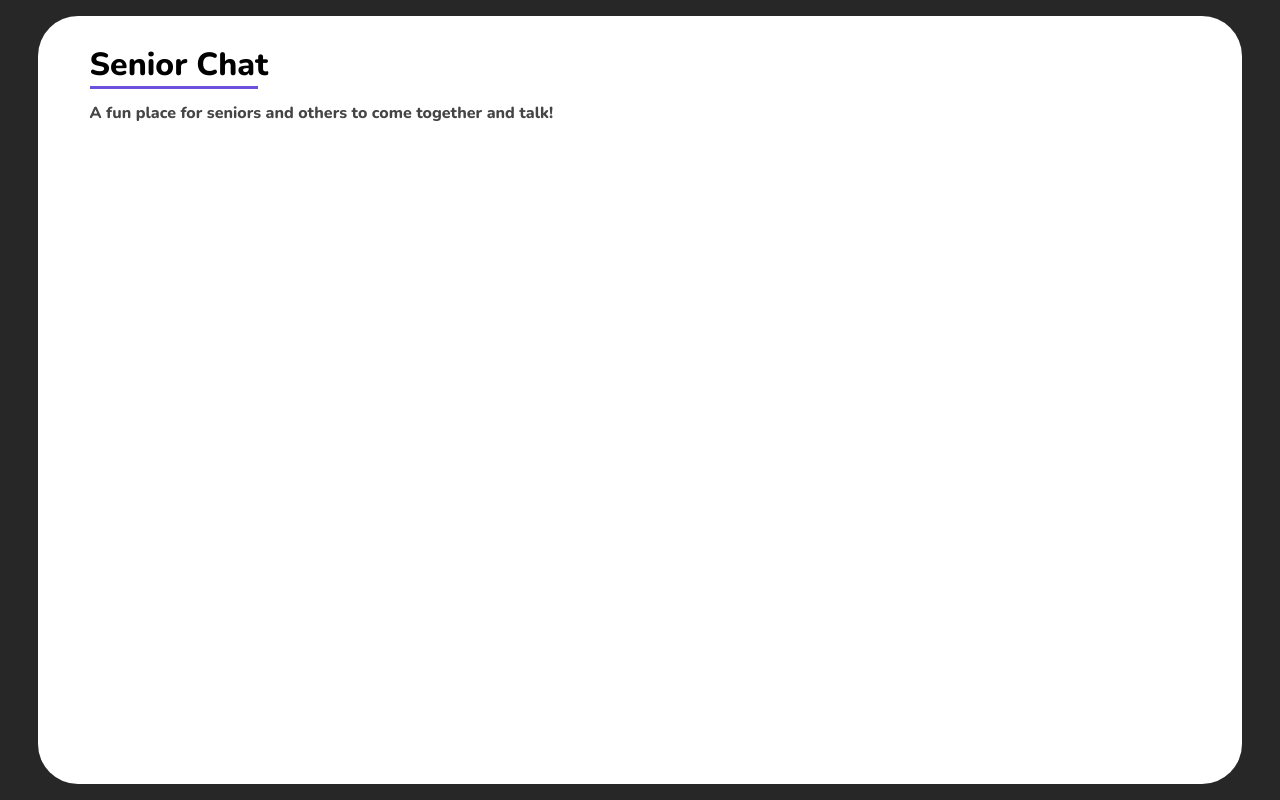
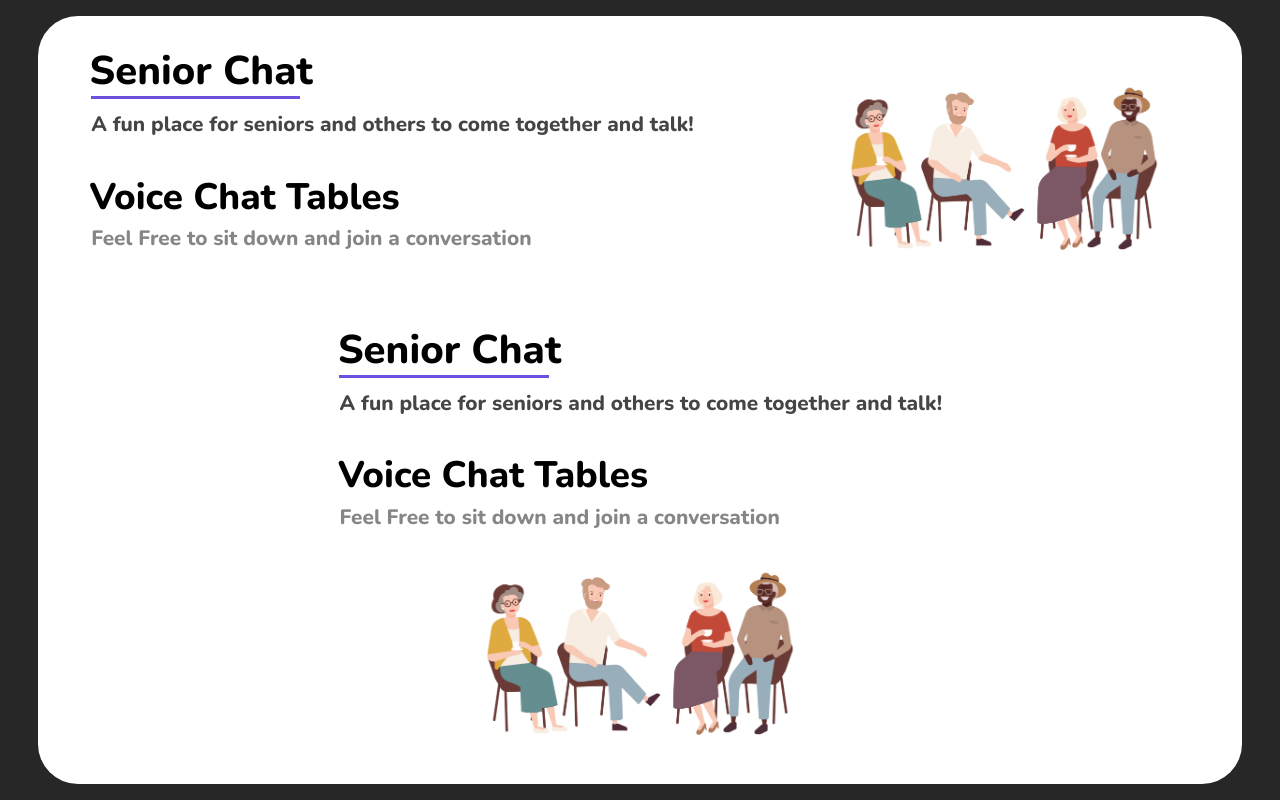
Before and after one commit to Avi-Agarwal/senior-chat, a React (Create React App) app: page / in a window 1280 px wide. Built offline with nearby package versions, Linux system fonts and the light colour scheme; the HTML template or start-up script is replaced by a standard one.

Commit message:
Asthetics

```diff
--- a/src/App.css
+++ b/src/App.css
@@ -41,14 +41,29 @@
 .appWrapper {
   height: 96vh;
   width: 94vw;
-  max-width: 1793px;
-  max-height: 1023px;
+  overflow-y: auto;
+  /*max-width: 1793px;*/
+  /*max-height: 1023px;*/
   border-radius: 40px;
   background-color: white;
   display: flex;
   flex-direction: column;
   justify-content: flex-start;
   align-items: flex-start;
+}
+
+.headerWrapper {
+  display: flex;
+  flex-direction: row;
+  align-items: flex-start;
+  justify-content: space-between;
+}
+
+.bodyWrapper {
+  display: flex;
+  flex-direction: column;
+  align-items: center;
+  justify-content: flex-start;
 }
 
 @keyframes App-logo-spin {
--- a/src/Theme.js
+++ b/src/Theme.js
@@ -27,18 +27,31 @@ const theme = createMuiTheme({
 		fontFamily: 'Nunito',
 		h1: {
 			color: 'black',
-			fontSize: '2rem',
+			fontSize: '2.5rem',
 			fontWeight: 900,
 			textAlign: 'left'
-			// textDecoration: 'underline .2rem solid #6D50DE'
-			// borderBottom: '.2rem solid #6D50DE '
 		},
-		h2:  {
+		h2: {
+			color: 'black',
+			fontSize: '2.3rem',
+			fontWeight: 900,
+			textAlign: 'left'
+		},
+		subtitle1:  {
 			color: '#454545',
-			fontSize: '1rem',
+			fontSize: '1.3rem',
 			fontWeight: 750,
 			textAlign: 'left',
-			paddingTop: '.5rem'
+			paddingTop: '0rem',
+			paddingLeft: '0.1rem'
+		},
+		subtitle2:  {
+			color: '#868686',
+			fontSize: '1.3rem',
+			fontWeight: 750,
+			textAlign: 'left',
+			paddingTop: '0.2rem',
+			paddingLeft: '0.1rem'
 		}
 	}
 });
--- /dev/null
+++ b/src/components/Introducton.js
@@ -0,0 +1,50 @@
+import React from 'react';
+import Box from '@material-ui/core/Box';
+import Typography from '@material-ui/core/Typography';
+import makeStyles from '@material-ui/core/styles/makeStyles';
+
+const useStyles  = makeStyles({
+	contentWrapper: {
+		display: 'flex',
+		flexDirection: 'column',
+		justifyContent: 'flex-start',
+		alignItems: 'flex-start'
+	},
+	homePhoto : {
+		height: '20vh',
+		objectFit: 'contain'
+	},
+	lineBreak: {
+		height: '.2rem',
+		width: '94%',
+		borderWidth: 0,
+		color: '#6D50DE',
+		backgroundColor: '#6D50DE',
+		marginTop: '.1rem',
+		marginLeft: '0.5%'
+	}
+});
+
+const Introduction = () => {
+	const classes = useStyles();
+	const titleText = 'Senior Chat';
+	const homeSubtitle = 'A fun place for seniors and others to come together and talk!';
+	const voiceText = 'Voice Chat Tables';
+	const voiceSubtitle = 'Feel Free to sit down and join a conversation';
+
+	return(
+		<Box>
+			<Box style={{width: 'fit-content'}}>
+				<Typography variant='h1'>{titleText}</Typography>
+				<hr className={classes.lineBreak}/>
+			</Box>
+			<Typography variant='subtitle1'>{homeSubtitle}</Typography>
+			<Box style={{width: 'fit-content', paddingTop: '4vh'}}>
+				<Typography variant='h2'>{voiceText}</Typography>
+			</Box>
+			<Typography variant='subtitle2'>{voiceSubtitle}</Typography>
+		</Box>
+	);
+};
+
+export default Introduction;
--- a/src/pages/HomePage.js
+++ b/src/pages/HomePage.js
@@ -1,49 +1,53 @@
 import React from 'react';
+import '../App.css';
 import Box from '@material-ui/core/Box';
 import {Grid} from '@material-ui/core';
-import Typography from '@material-ui/core/Typography';
 import makeStyles from '@material-ui/core/styles/makeStyles';
-// import homeImage from '../assets/images/117297019_l.jpg'
+import homeImage from '../assets/images/117297019_l.jpg'
+import Introduction from '../components/Introducton';
 
 const useStyles  = makeStyles({
 	contentWrapper: {
-		paddingTop: 'max(2vh, 30px)',
+		width: '100%',
+		paddingTop: 'max(4vh, 30px)',
 		paddingLeft: 'max(4vw, 40px)',
-		paddingRight: '4%'
+		paddingRight: 'max(4vw, 40px)',
+		flexGrow: 1
 	},
 	homePhoto : {
-		margin: 'auto',
-		height: '5%',
+		marginTop: 0,
+		// width: '100%',
+		width: 'min(372px, 30vw)',
 		objectFit: 'contain'
-	},
-	lineBreak: {
-		height: '.2rem',
-		width: '94%',
-		borderWidth: 0,
-		color: '#6D50DE',
-		backgroundColor: '#6D50DE',
-		marginTop: '.15rem',
-		marginLeft: '0.5%'
 	}
 });
 
 const HomePage = () => {
 	const classes = useStyles();
-	const titleText = 'Senior Chat'
-	const homeSubtitle = 'A fun place for seniors and others to come together and talk!'
 
 	return (
 		<Box className={classes.contentWrapper}>
-			<Grid container spacing={3}>
-				<Grid item xs={12}  >
-					<Box style={{width: 'fit-content'}}>
-						<Typography variant='h1'>{titleText}</Typography>
-						<hr className={classes.lineBreak}/>
+			<Grid container spacing={6}>
+				{/*<Grid item  xs={9} style={{position: 'relative'}}>*/}
+				{/*	<Title/>*/}
+				{/*	<Box style={{paddingTop: '5vh'}}>*/}
+				{/*		<Title/>*/}
+				{/*	</Box>*/}
+				{/*</Grid>*/}
+				{/*<Grid item xs={3} style={{position: 'relative'}}>*/}
+				{/*	<img className={classes.homePhoto} src={homeImage}/>*/}
+				{/*</Grid>*/}
+				<Grid item xs={12}  style={{position: 'relative'}}>
+					<Box className={'headerWrapper'}>
+						<Introduction/>
+						<img className={classes.homePhoto} src={homeImage}/>
 					</Box>
-					<Typography variant='h2'>{homeSubtitle}</Typography>
 				</Grid>
-				<Grid item xs={6}>
-					{/*<img className={classes.homePhoto} src={homeImage}/>*/}
+				<Grid item xs={12}  style={{position: 'relative'}}>
+					<Box className={'bodyWrapper'}>
+						<Introduction/>
+						<img className={classes.homePhoto} src={homeImage}/>
+					</Box>
 				</Grid>
 			</Grid>
 		</Box>
```
Also changed, not shown: .eslintrc.json.
